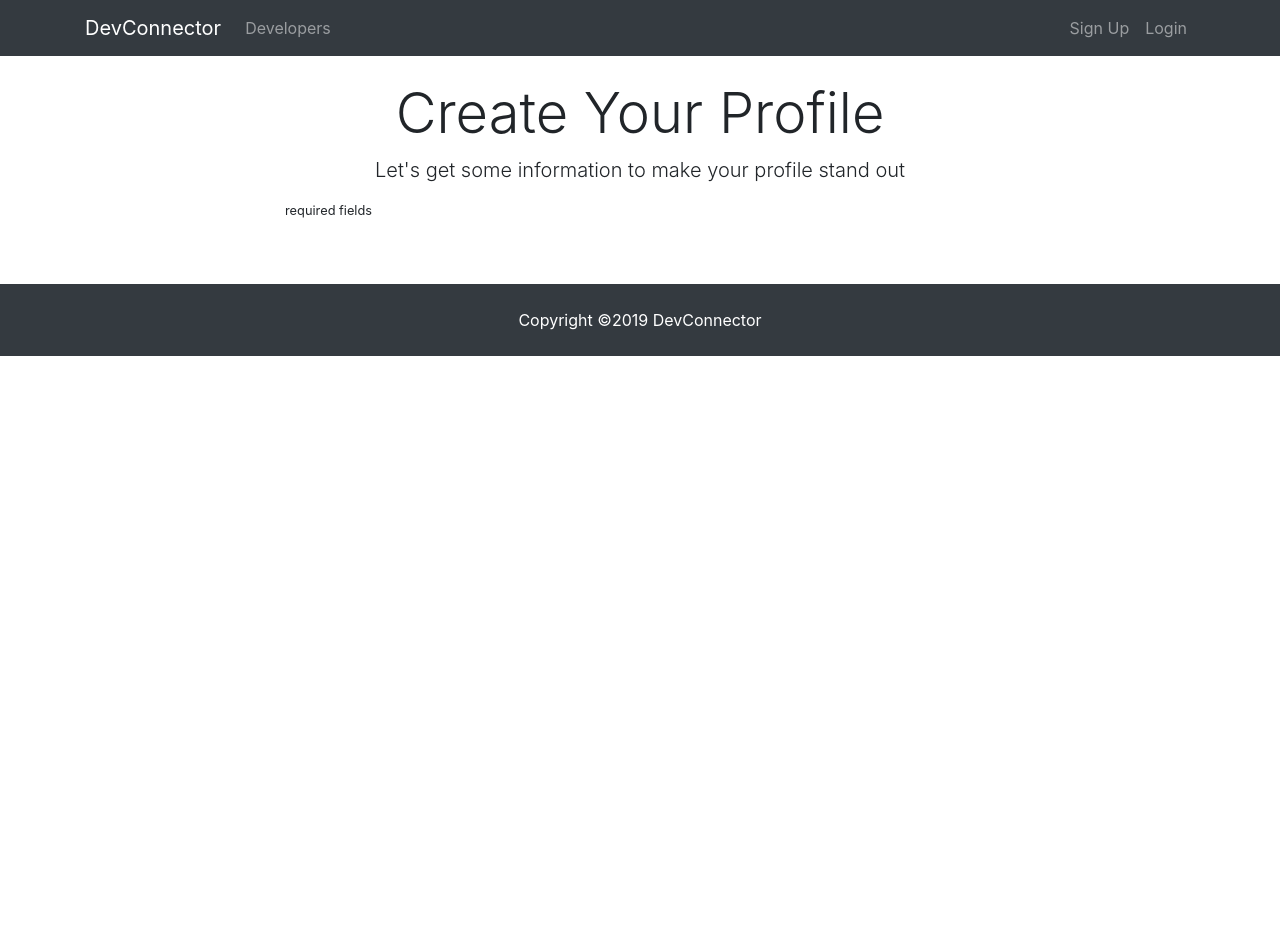
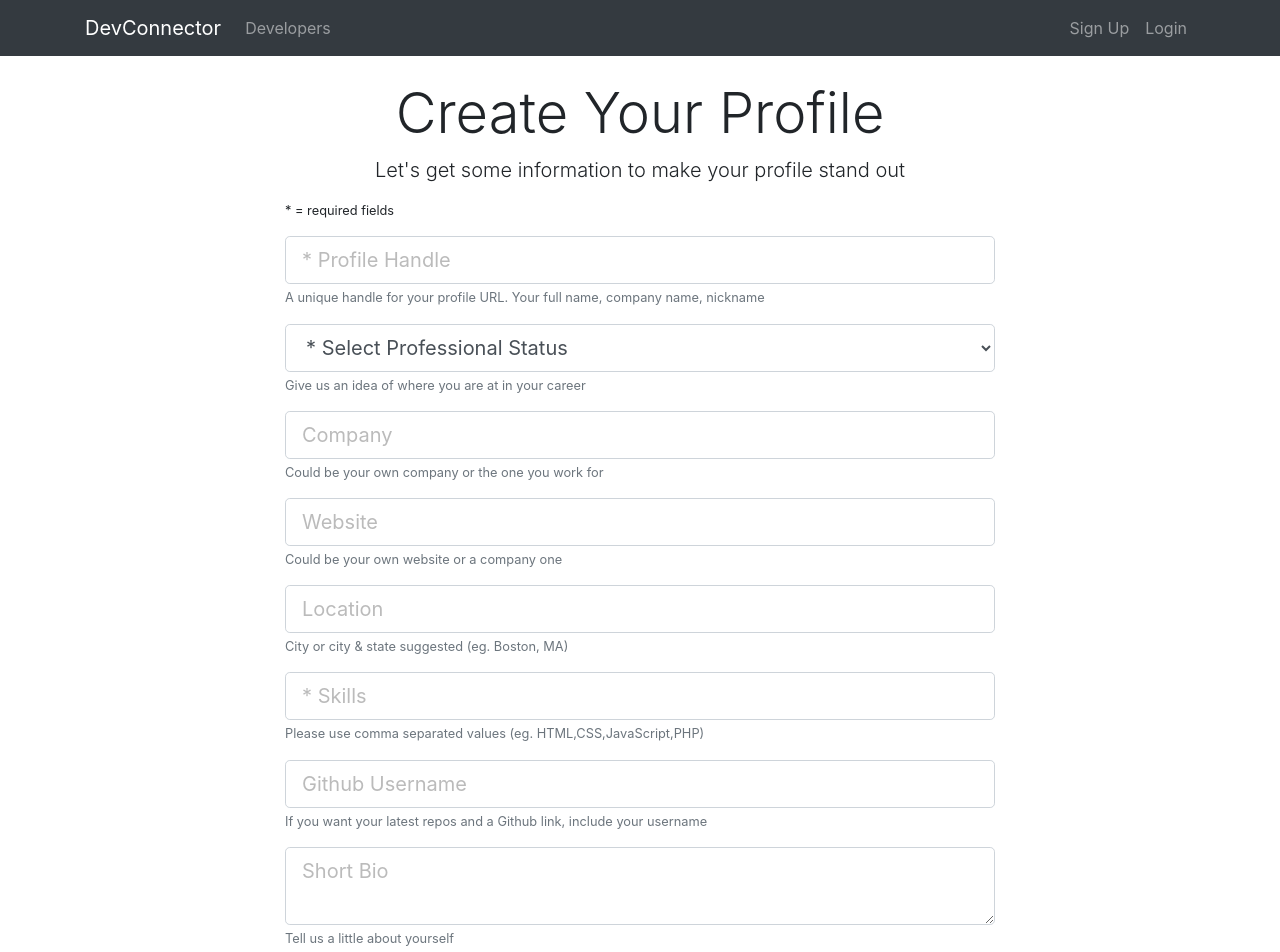
Before and after one commit to hemantreddy/dev-connector, a React (Create React App) app in the folder client/: page /create-profile in a window 1280 px wide. Shown: the top 952 px of the page. Before the commit the page ends 800 px from the top, so only its background shows below. Built offline with nearby package versions, Linux system fonts and the light colour scheme.

Commit message:
complete profile page

```diff
--- a/client/public/index.html
+++ b/client/public/index.html
@@ -5,7 +5,7 @@
     <link rel="shortcut icon" href="%PUBLIC_URL%/favicon.ico" />
     <meta name="viewport" content="width=device-width, initial-scale=1" />
     <meta name="theme-color" content="#000000" />
-
+    <script src="https://kit.fontawesome.com/5bd0a5779e.js"></script>
     <link rel="manifest" href="%PUBLIC_URL%/manifest.json" />
     <link href="https://stackpath.bootstrapcdn.com/bootstrap/4.3.1/css/bootstrap.min.css" rel="stylesheet"
       integrity="sha384-ggOyR0iXCbMQv3Xipma34MD+dH/1fQ784/j6cY/iJTQUOhcWr7x9JvoRxT2MZw1T" crossorigin="anonymous">
@@ -15,7 +15,6 @@
     <noscript>You need to enable JavaScript to run this app.</noscript>
     <div id="root"></div>
 
-    <script src="https://use.fontawesome.com/af6c48ed5c.js"></script>
     <script src="https://code.jquery.com/jquery-3.2.1.slim.min.js"
       integrity="sha384-KJ3o2DKtIkvYIK3UENzmM7KCkRr/rE9/Qpg6aAZGJwFDMVNA/GpGFF93hXpG5KkN" crossorigin="anonymous"></script>
     <script src="https://cdnjs.cloudflare.com/ajax/libs/popper.js/1.12.9/umd/popper.min.js"
--- a/client/src/components/common/InputGroup.js
+++ b/client/src/components/common/InputGroup.js
@@ -15,10 +15,10 @@ const InputGroup = ({
     <div className="input-group mb-3">
         <div className = 'input-group-prepend'>
             <span className = "input-group-text">
-                <i className = "icon"/>
+                <i className = {icon}/>
             </span>
         </div>
-        <textarea
+        <input
             className={classnames("form-control form-control-lg", {
             "is-invalid": error
             })}
--- a/client/src/components/create-profile/CreateProfile.js
+++ b/client/src/components/create-profile/CreateProfile.js
@@ -28,22 +28,191 @@ class CreateProfile extends Component {
           errors: {}
         };
     }
+
+    onSubmit = (e) => {
+        e.preventDefault();
+        console.log('submit')
+    }
+    onChange = (e) => {
+        this.setState({[e.target.name] : e.target.value})
+    }
+
     render() {
+
+        const {errors, displaySocialInputs} = this.state;
+
+        let socialInputs;
+
+        if(displaySocialInputs) {
+            socialInputs = (
+              <div>
+                <InputGroup
+                  placeholder="Twitter Profile URL"
+                  name="twitter"
+                  icon="fab fa-twitter"
+                  value={this.state.twitter}
+                  onChange={this.onChange}
+                  error={errors.twitter}
+                />
+
+                <InputGroup
+                  placeholder="Facebook Page URL"
+                  name="facebook"
+                  icon="fab fa-facebook"
+                  value={this.state.facebook}
+                  onChange={this.onChange}
+                  error={errors.facebook}
+                />
+
+                <InputGroup
+                  placeholder="Linkedin Profile URL"
+                  name="linkedin"
+                  icon="fab fa-linkedin"
+                  value={this.state.linkedin}
+                  onChange={this.onChange}
+                  error={errors.linkedin}
+                />
+
+                <InputGroup
+                  placeholder="YouTube Channel URL"
+                  name="youtube"
+                  icon="fab fa-youtube"
+                  value={this.state.youtube}
+                  onChange={this.onChange}
+                  error={errors.youtube}
+                />
+
+                <InputGroup
+                  placeholder="Instagram Page URL"
+                  name="instagram"
+                  icon="fab fa-instagram"
+                  value={this.state.instagram}
+                  onChange={this.onChange}
+                  error={errors.instagram}
+                />
+              </div>
+            );
+        }
+
+        const options = [
+          { label: "* Select Professional Status", value: 0 },
+          { label: "Developer", value: "Developer" },
+          { label: "Junior Developer", value: "Junior Developer" },
+          { label: "Senior Developer", value: "Senior Developer" },
+          { label: "Manager", value: "Manager" },
+          {
+            label: "Student or Learning",
+            value: "Student or Learning"
+          },
+          {
+            label: "Instructor or Teacher",
+            value: "Instructor or Teacher"
+          },
+          { label: "Intern", value: "Intern" },
+          { label: "Other", value: "Other" }
+        ];
+
         return (
-            <div className = 'create-profile'>
-                <div className = "container">
-                    <div className = "row">
-                        <div className ="col-md-8 m-auto">
-                            <h1 className = "display-4 text-center">Create Your Profile</h1>
-                            <p className = "lead text-center">
-                                Let's get some information to make your profile stand out
-                            </p>
-                            <small className = "d-block pb-3">required fields</small>
-                        </div>
+          <div className="create-profile">
+            <div className="container">
+              <div className="row">
+                <div className="col-md-8 m-auto">
+                  <h1 className="display-4 text-center">
+                    Create Your Profile
+                  </h1>
+                  <p className="lead text-center">
+                    Let's get some information to make your profile
+                    stand out
+                  </p>
+                  <small className="d-block pb-3">
+                    {" "}
+                    * = required fields
+                  </small>
+                  <form onSubmit={this.onSubmit}>
+                    <TextFieldGroup
+                      placeholder="* Profile Handle"
+                      name="handle"
+                      value={this.state.handle}
+                      onChange={this.onChange}
+                      errors={errors.handle}
+                      info="A unique handle for your profile URL. Your full name, company name, nickname"
+                    />
+                    <SelectListGroup
+                      placeholder="Status"
+                      name="status"
+                      options={options}
+                      value={this.state.status}
+                      onChange={this.onChange}
+                      errors={errors.status}
+                      info="Give us an idea of where you are at in your career"
+                    />
+                    <TextFieldGroup
+                      placeholder="Company"
+                      name="company"
+                      value={this.state.company}
+                      onChange={this.onChange}
+                      errors={errors.handle}
+                      info="Could be your own company or the one you work for"
+                    />
+                    <TextFieldGroup
+                      placeholder="Website"
+                      name="website"
+                      value={this.state.website}
+                      onChange={this.onChange}
+                      error={errors.website}
+                      info="Could be your own website or a company one"
+                    />
+                    <TextFieldGroup
+                      placeholder="Location"
+                      name="location"
+                      value={this.state.location}
+                      onChange={this.onChange}
+                      error={errors.location}
+                      info="City or city & state suggested (eg. Boston, MA)"
+                    />
+                    <TextFieldGroup
+                      placeholder="* Skills"
+                      name="skills"
+                      value={this.state.skills}
+                      onChange={this.onChange}
+                      error={errors.skills}
+                      info="Please use comma separated values (eg.
+                    HTML,CSS,JavaScript,PHP)"
+                    />
+                    <TextFieldGroup
+                      placeholder="Github Username"
+                      name="githubusername"
+                      value={this.state.githubusername}
+                      onChange={this.onChange}
+                      error={errors.githubusername}
+                      info="If you want your latest repos and a Github link, include your username"
+                    />
+                    <TextAreaFieldGroup
+                      placeholder="Short Bio"
+                      name="bio"
+                      value={this.state.bio}
+                      onChange={this.onChange}
+                      error={errors.bio}
+                      info="Tell us a little about yourself"
+                    />
+                    <div className = "mb-3">
+                        <button onClick = {() => {
+                            this.setState(prevState => ({
+                                displaySocialInputs : !prevState.displaySocialInputs
+                            }))
+                        }} className = "btn btn-light">
+                            Add Social Network Links
+                        </button>
+                        <span className ="text-muted"> Optional</span>
                     </div>
+                    {socialInputs}
+                    <input type = "submit" value = "Submit" className = "btn btn-info btn-block mt-4"/>
+                  </form>
                 </div>
+              </div>
             </div>
-        )
+          </div>
+        );
     }
 }
 
```
